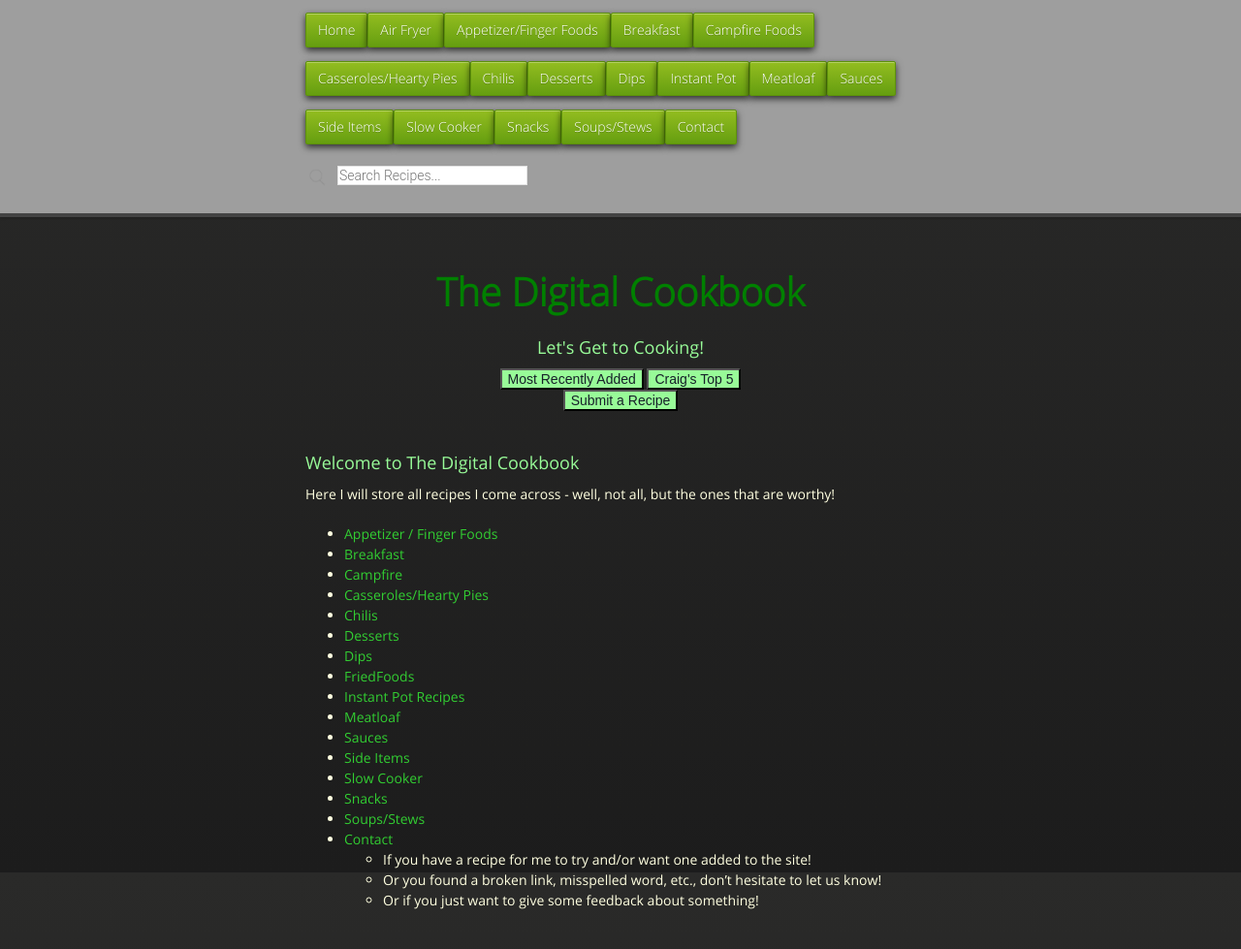
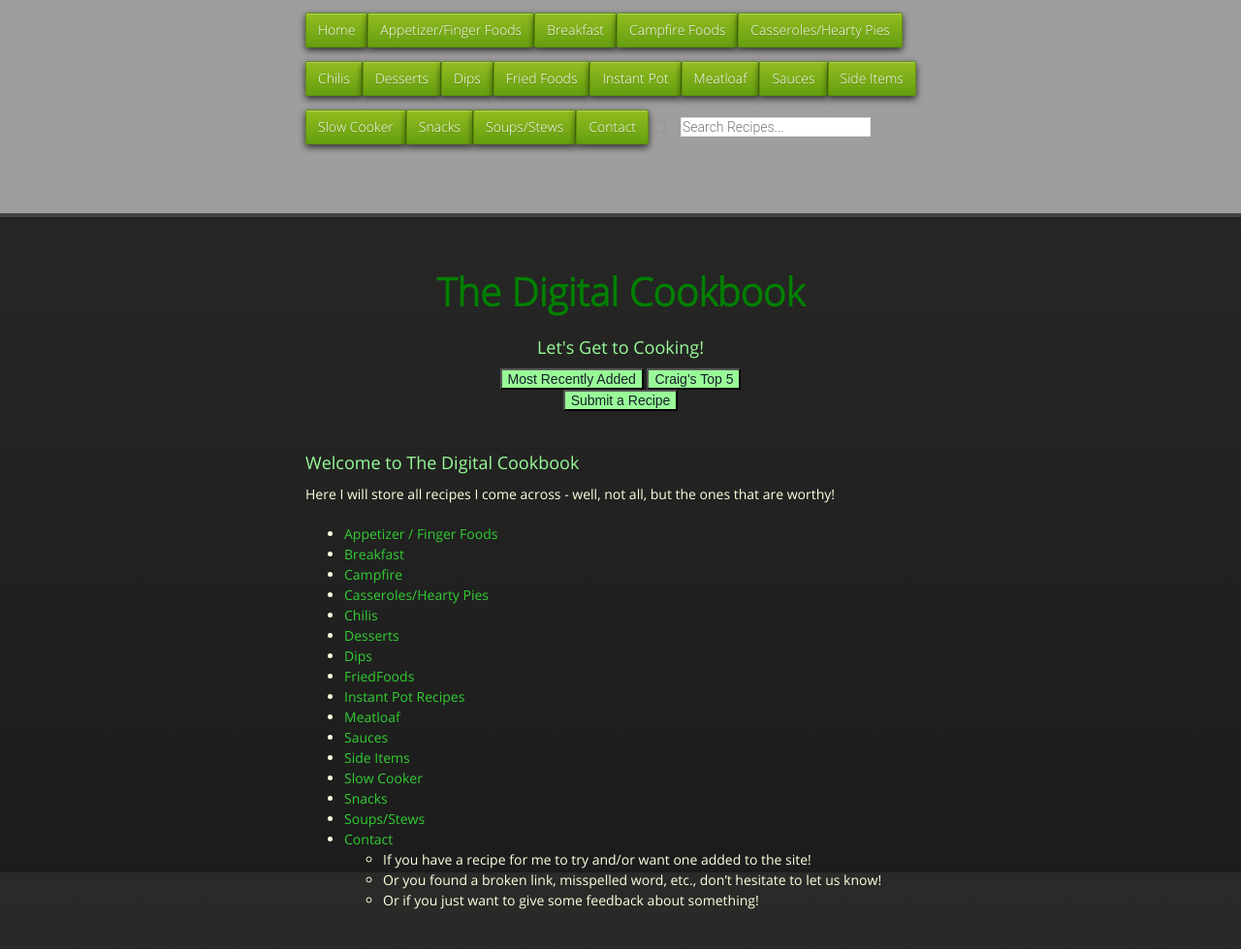
Before and after one commit to cmwillett/TheDigitalCookbook, a Jekyll site: the page built from index.md, in a window 1280 px wide. Shown: the whole page at 97% size. Built offline with Jekyll 4.4.1, drawn with Linux system fonts in a browser that asks for light colours; nearby versions of some CDN libraries.

Commit message:
Update default.html

```diff
--- a/_layouts/default.html
+++ b/_layouts/default.html
@@ -27,7 +27,6 @@ tipue_search_active: true
         <div id="header">
           <nav>
             <li class="fork"><a href="{{site.github.url}}">Home</a></li>
-            <li class="fork"><a href="{{site.github.url}}/FriedFoods/index.html">Air Fryer</a></li>
             <li class="fork"><a href="{{site.github.url}}/AppetizerFingerFoods/index.html">Appetizer/Finger Foods</a></li>
             <li class="fork"><a href="{{site.github.url}}/Breakfast/index.html">Breakfast</a></li>
             <li class="fork"><a href="{{site.github.url}}/Campfire/index.html">Campfire Foods</a></li>
@@ -35,6 +34,7 @@ tipue_search_active: true
             <li class="fork"><a href="{{site.github.url}}/Chilis/index.html">Chilis</a></li>
             <li class="fork"><a href="{{site.github.url}}/Desserts/index.html">Desserts</a></li>
             <li class="fork"><a href="{{site.github.url}}/Dips/index.html">Dips</a></li>
+            <li class="fork"><a href="{{site.github.url}}/FriedFoods/index.html">Fried Foods</a></li>
             <li class="fork"><a href="{{site.github.url}}/InstantPot/index.html">Instant Pot</a></li>
             <li class="fork"><a href="{{site.github.url}}/Meatloaf/index.html">Meatloaf</a></li>
             <li class="fork"><a href="{{site.github.url}}/Sauces/index.html">Sauces</a></li>
```
